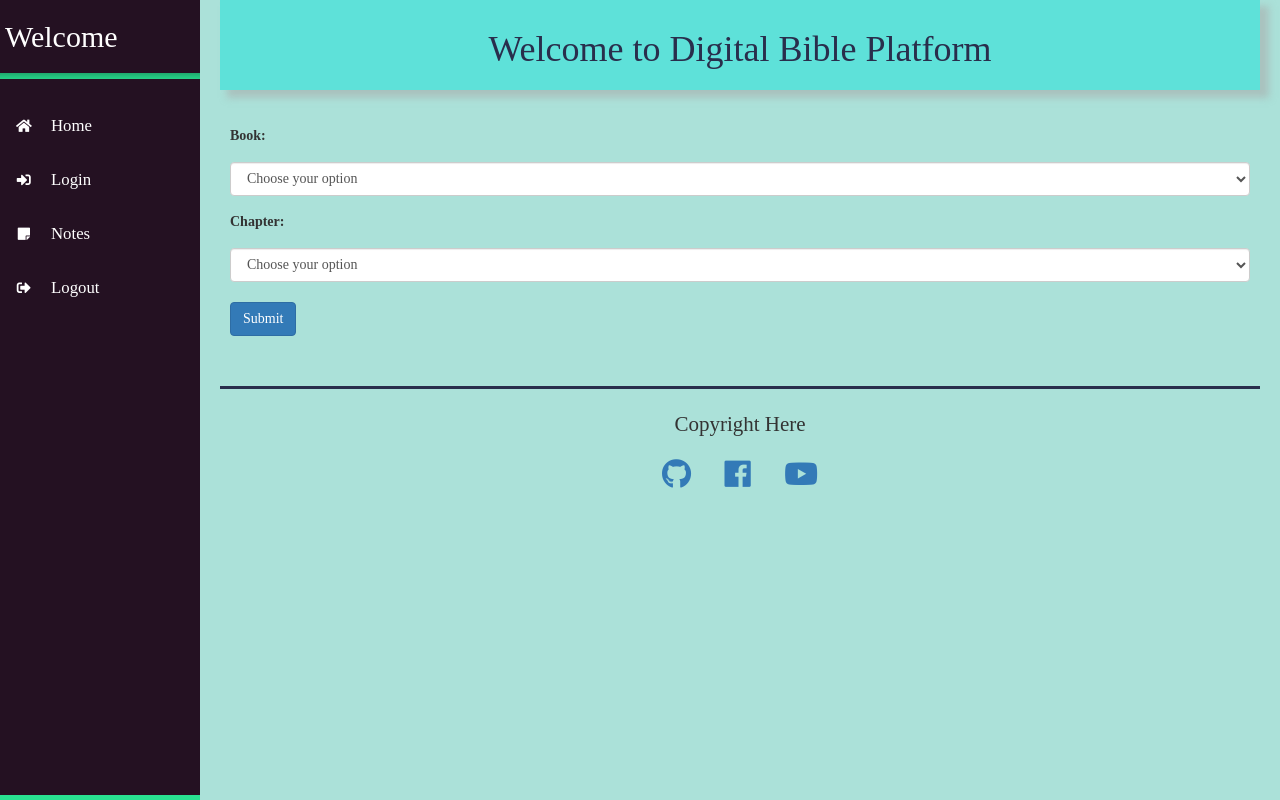
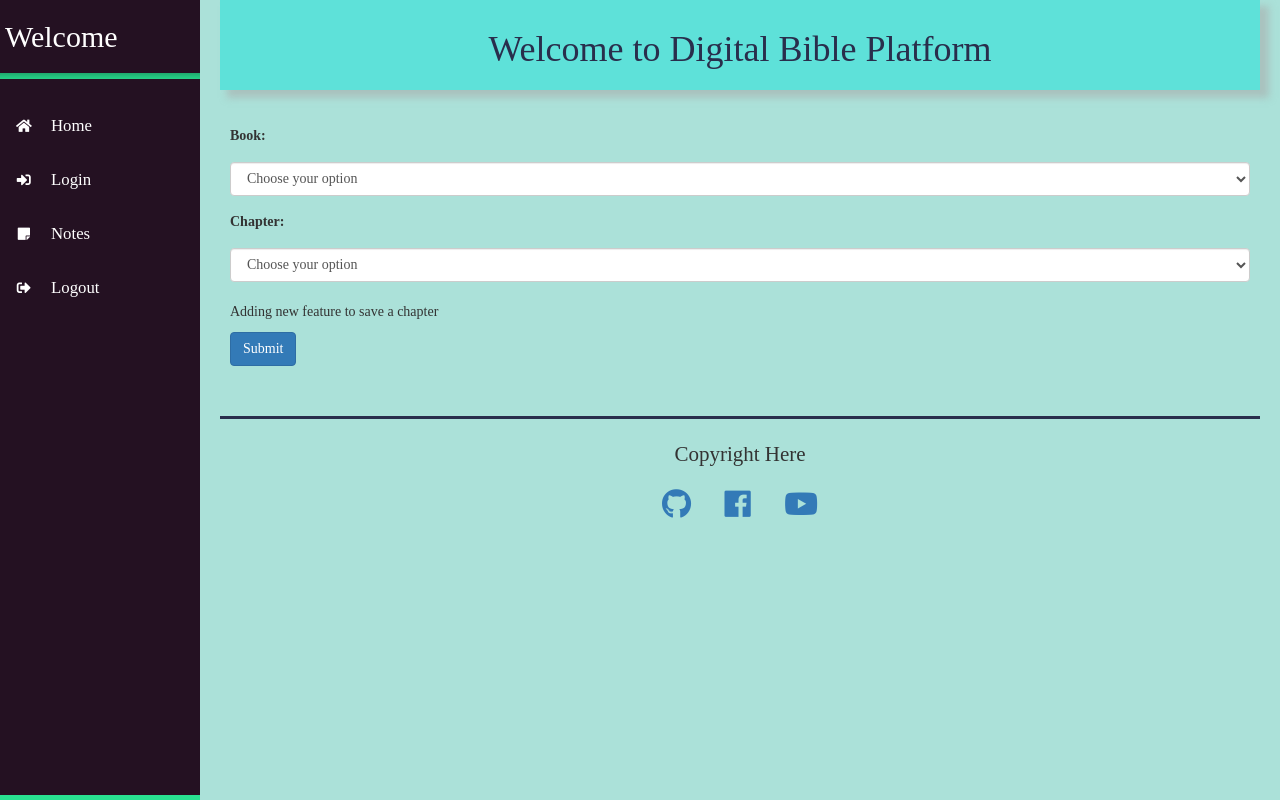
Before and after one commit to jyan500/Digital-Bible-Platform-v2, a Flask app: template templates/layout.html in a window 1280 px wide. Run offline with Flask 2, Linux system fonts and the light colour scheme; the template is opened without the code that fills it, so the values that code supplies are empty; some libraries are stand-ins or nearby versions.

Commit message:
dbtv2 test commit for new bookmark feature

```diff
--- a/templates/layout.html
+++ b/templates/layout.html
@@ -82,6 +82,7 @@
 						{% endif %}
 					</select>
 					<br>
+					<p> Adding new feature to save a chapter </p>
 					<button type = "submit" class = "btn btn-primary">Submit</button>
 				</form>
 			</div>
```
